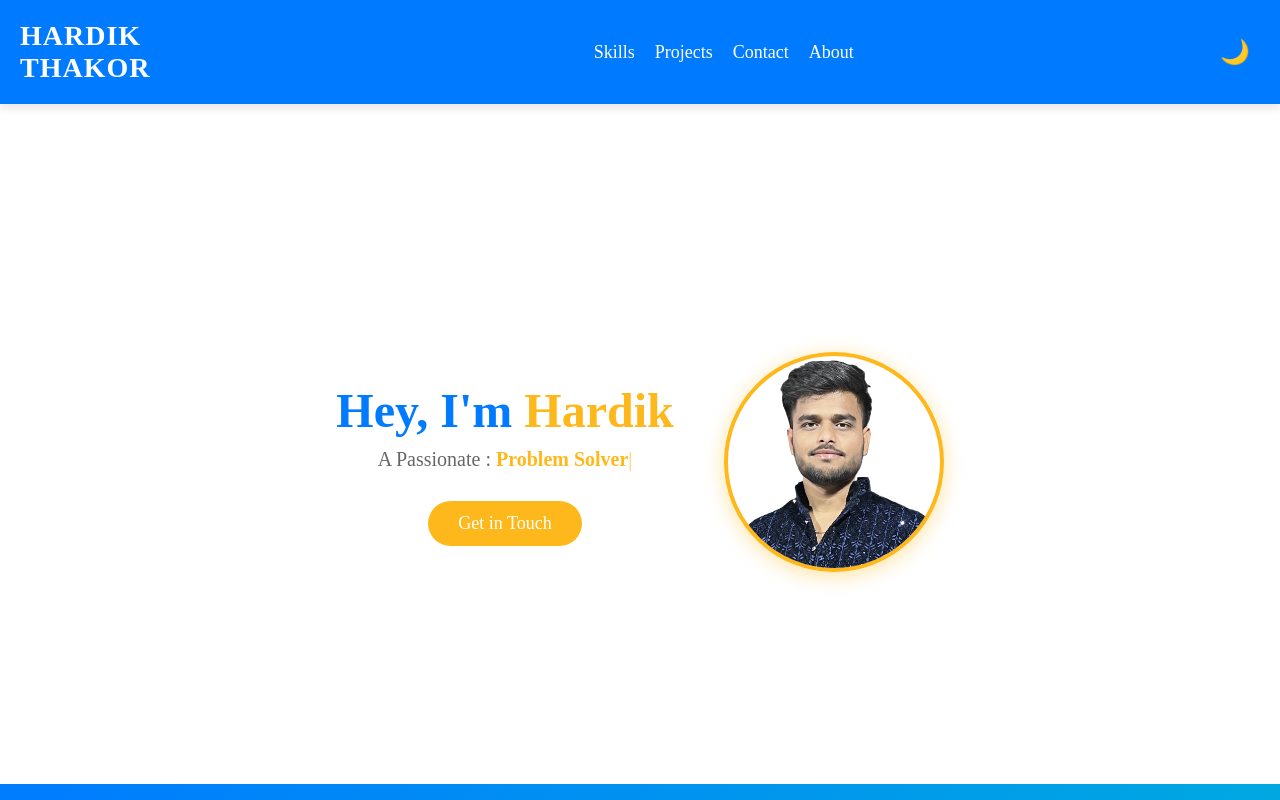
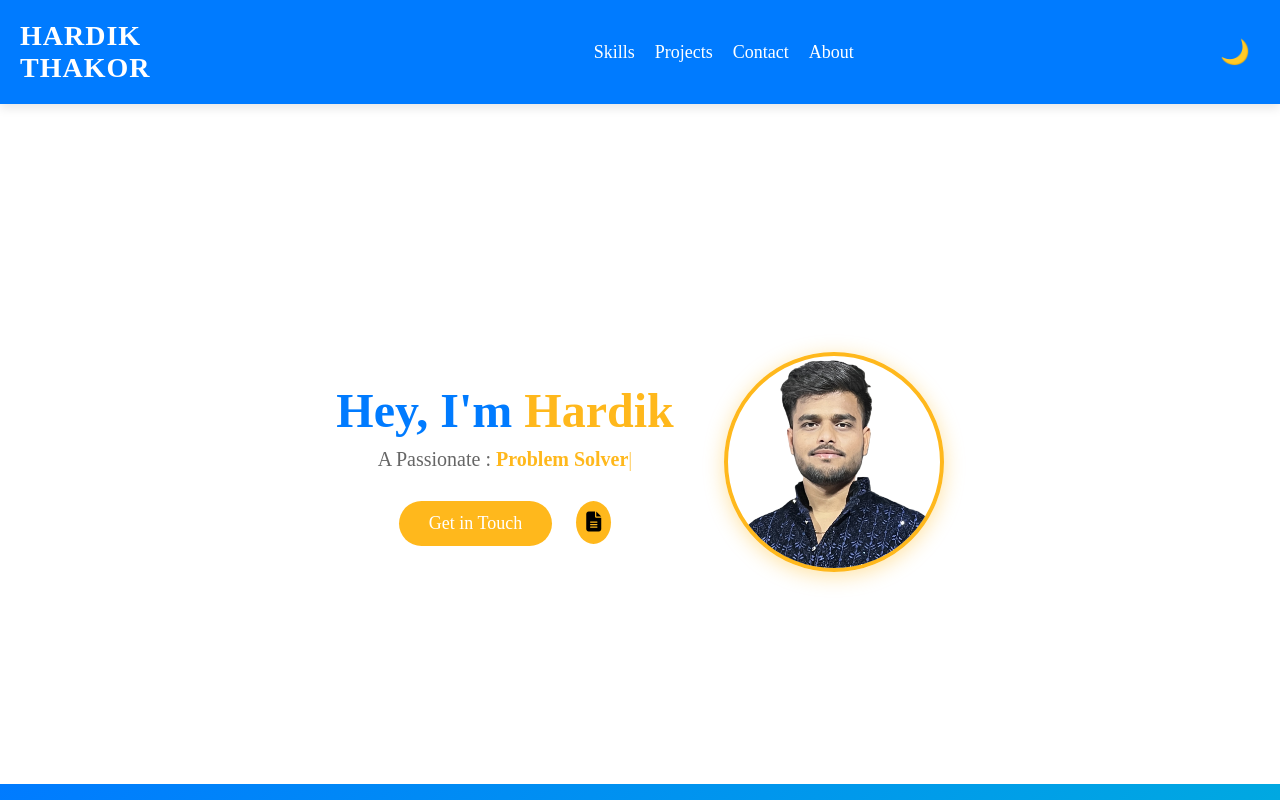
Before and after one commit to ThakorHardik/hardik-thakor-portfolio, a plain HTML site: page index.html in a window 1280 px wide. Shown: the top 800 px of the page. Drawn offline with nearby package versions, Linux system fonts and the light colour scheme.

Commit message:
Added resume button and resume file

```diff
--- a/index.html
+++ b/index.html
@@ -11,6 +11,11 @@
     <link rel="icon" type="image/png" href="favicon.png" />
     <link rel="stylesheet" href="styles.css" />
     <link rel="stylesheet" href="styles.css" />
+    <!-- resume -->
+    <link
+      rel="stylesheet"
+      href="https://cdnjs.cloudflare.com/ajax/libs/font-awesome/6.4.0/css/all.min.css"
+    />
   </head>
   <body>
     <header>
@@ -58,6 +63,15 @@
         <p>A Passionate : <span id="typed" class="typed-text"></span></p>
 
         <a href="#contact" class="btn">Get in Touch</a>
+
+        <a
+          href="resume.pdf"
+          target="_blank"
+          class="resume-btn"
+          title="Click to view or download my resume"
+        >
+          <i class="fas fa-file-alt"></i>
+        </a>
       </div>
       <div class="profile-img-container">
         <img src="Hardik3.png" alt="Hardik Thakor" class="profile-img" />
--- a/styles.css
+++ b/styles.css
@@ -612,3 +612,23 @@ nav ul {
     padding: 15px;
   }
 }
+
+/* resume style */
+
+.resume-btn {
+  display: inline-block;
+  padding: 10px;
+  background-color: #ffb81c;
+  color: black;
+  border-radius: 50%;
+  text-decoration: none;
+  font-size: 20px;
+  transition: background-color 0.3s ease, transform 0.3s ease;
+  margin-left: 20px;
+}
+
+.resume-btn:hover {
+  background-color: #007bff; /* blue on hover */
+  color: white;
+  transform: scale(1.1);
+}
```
Also changed, not shown: 1 other file.
